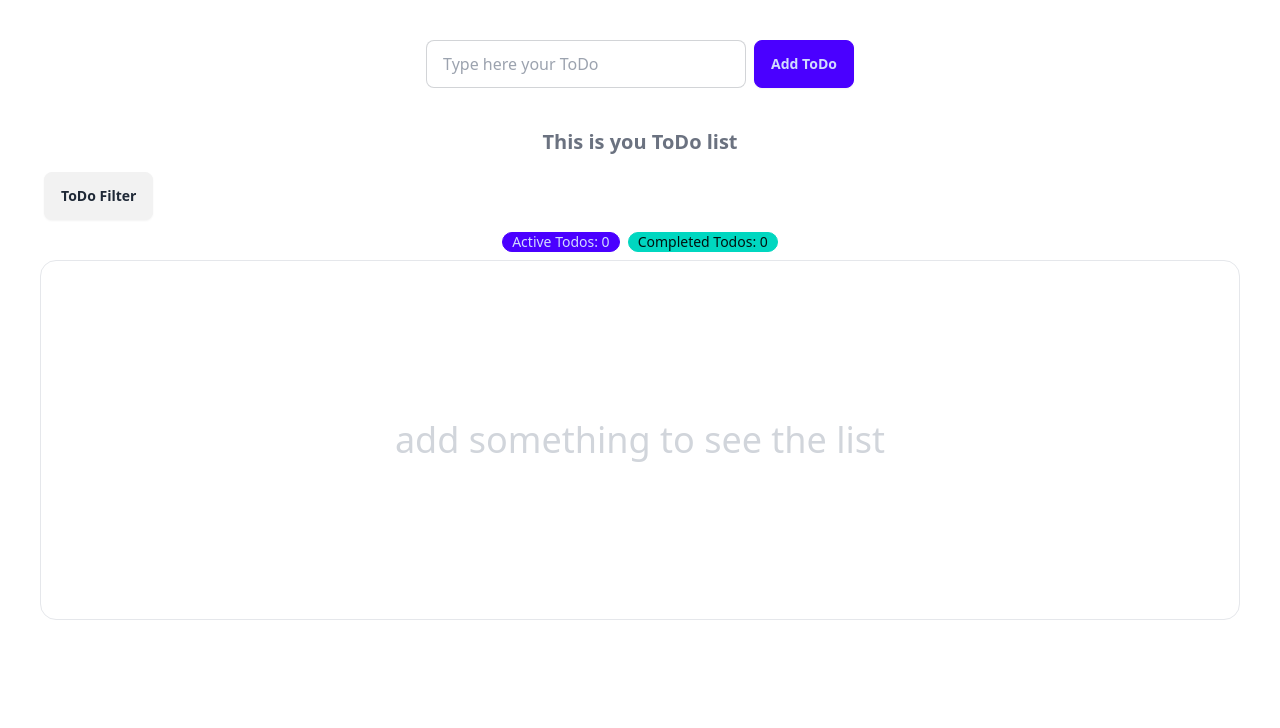
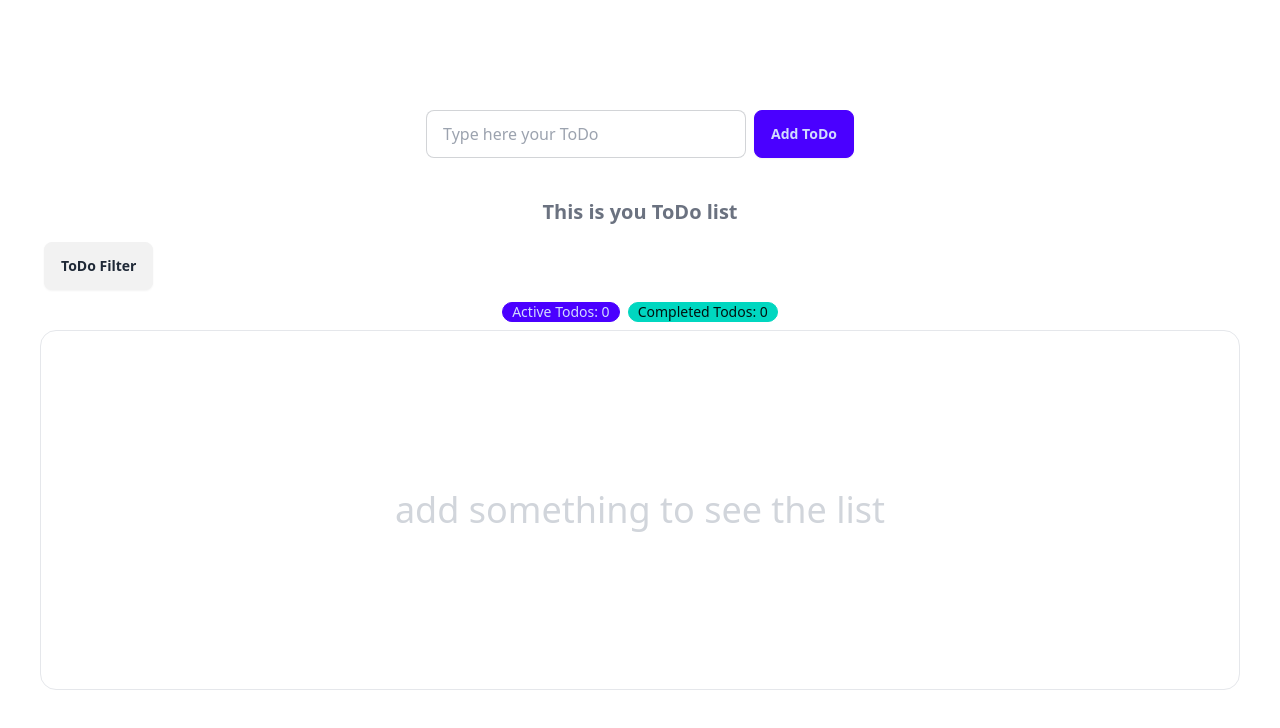
Before and after one commit to Bezobrazz/prvolt-todo, a React (Vite) app: page / in a window 1280 px wide. Shown: the top 728 px of the page. Built offline with nearby package versions, Linux system fonts and the light colour scheme.

Commit message:
added styles to text error

```diff
--- a/src/App.jsx
+++ b/src/App.jsx
@@ -6,7 +6,7 @@ import Counter from "./components/Counter.jsx";
 function App() {
   return (
     <>
-      <div className="p-2 py-4 h-screen sm:p-10 flex items-center flex-col">
+      <div className="p-2 py-4 h-screen sm:p-10 flex items-center justify-center flex-col">
         <Input />
         <h1 className="text-center text-xl font-bold mb-3 text-gray-500">
           This is you ToDo list
--- a/src/components/Input.jsx
+++ b/src/components/Input.jsx
@@ -27,8 +27,13 @@ const Input = () => {
     <div className="w-full gap-2">
       <form
         onSubmit={handleSubmit}
-        className="flex flex-wrap justify-center w-full gap-2 sm:justify-center sm:flex sm:flex-row mb-10"
+        className="flex flex-wrap justify-center w-full gap-2 sm:justify-center sm:flex sm:flex-row mb-10 relative"
       >
+        {error && (
+          <p className="text-red-500 text-center text-sm absolute top-[-30px] ">
+            {error}
+          </p>
+        )}
         <input
           value={inputValue}
           type="text"
@@ -37,7 +42,6 @@ const Input = () => {
           onChange={handleInput}
         />
         <button className="btn btn-primary">Add ToDo</button>
-        {error && <p className="text-red-500 text-center">{error}</p>}
       </form>
     </div>
   );
```
